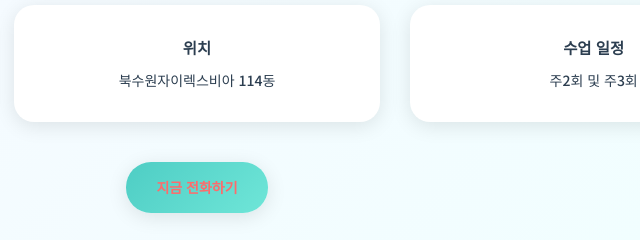
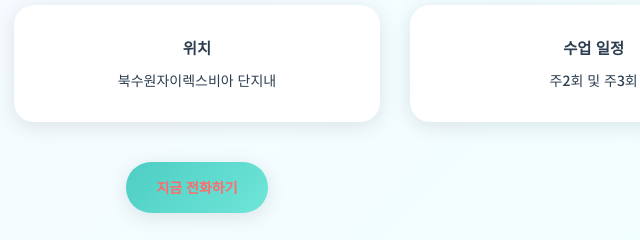
Before and after one commit to lexviapiano/lexvia-piano, a plain HTML site: page index.html in a window 1280 px wide. Shown: the part 3062-3302 px from the top of the page, 443-1083 px from the left. Drawn offline with nearby package versions, Linux system fonts and the light colour scheme.

Commit message:
Update index.html

```diff
--- a/index.html
+++ b/index.html
@@ -168,7 +168,7 @@
                 </div>
                 <div class="contact__info">
                     <strong>위치</strong>
-                    <span>북수원자이렉스비아 114동</span>
+                    <span>북수원자이렉스비아 단지내</span>
                 </div>
                 <div class="contact__info">
                     <strong>수업 일정</strong>
```
